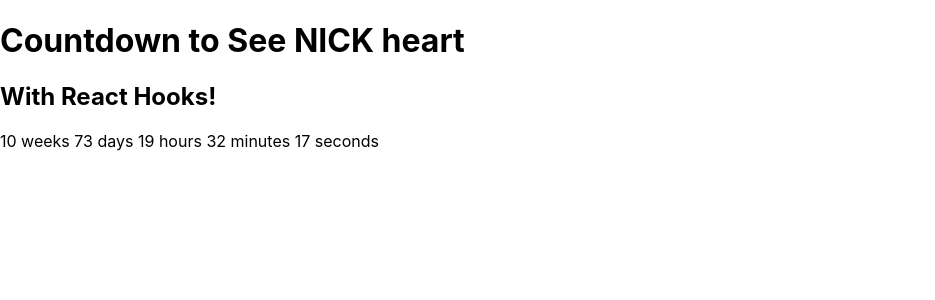
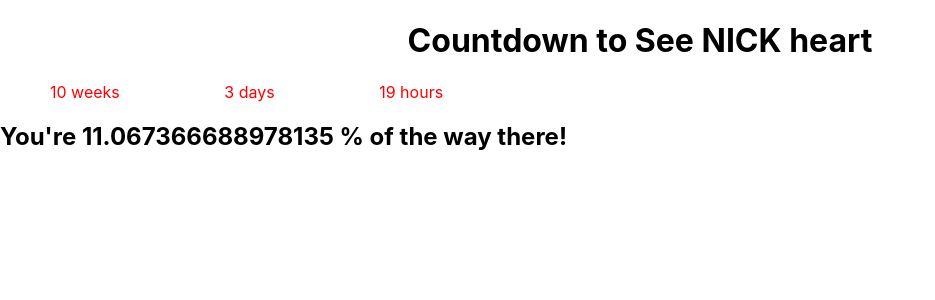
Before and after one commit to brykka/countdown-react, a React (Create React App) app: page / in a window 1280 px wide. Shown: the top 300 px of the page, without its empty margins (0-935 px from the left). Built offline with nearby package versions, Linux system fonts and the light colour scheme.

Commit message:
adding percentage

```diff
--- a/src/App.css
+++ b/src/App.css
@@ -1,38 +1,8 @@
-.App {
+h1 {
   text-align: center;
 }
 
-.App-logo {
-  height: 40vmin;
-  pointer-events: none;
+span {
+  color: red;
+  padding: 50px;
 }
-
-@media (prefers-reduced-motion: no-preference) {
-  .App-logo {
-    animation: App-logo-spin infinite 20s linear;
-  }
-}
-
-.App-header {
-  background-color: #282c34;
-  min-height: 100vh;
-  display: flex;
-  flex-direction: column;
-  align-items: center;
-  justify-content: center;
-  font-size: calc(10px + 2vmin);
-  color: white;
-}
-
-.App-link {
-  color: #61dafb;
-}
-
-@keyframes App-logo-spin {
-  from {
-    transform: rotate(0deg);
-  }
-  to {
-    transform: rotate(360deg);
-  }
-}
--- a/src/App.js
+++ b/src/App.js
@@ -1,21 +1,23 @@
 import React, { useEffect, useState } from "react";
 import ReactDOM from "react-dom";
+import "./App.css";
 
 function CountdownTimer() {
   const calculateTimeLeft = () => {
     const difference = +new Date("2020-03-27") - +new Date();
+
     let timeLeft = {};
 
     if (difference > 0) {
       timeLeft = {
         weeks: Math.floor(difference / (1000 * 60 * 60 * 24) / 7),
-        days: Math.floor(difference / (1000 * 60 * 60 * 24)),
+        days: Math.floor(difference / (1000 * 60 * 60 * 24) % 7),
         hours: Math.floor((difference / (1000 * 60 * 60)) % 24),
-        minutes: Math.floor((difference / 1000 / 60) % 60),
-        seconds: Math.floor((difference / 1000) % 60)
+        // minutes: Math.floor((difference / 1000 / 60) % 60),
+        // seconds: Math.floor((difference / 1000) % 60)
+        // Event.value = Math.floor((diff/oneDay)/7) + " weeks, " + ((diff/oneDay)%7) + " days"
       };
     }
-
     return timeLeft;
   };
 
@@ -41,11 +43,17 @@
     );
   });
 
+
+  const startDate = +new Date("2020-01-04");
+  const finishDate = +new Date("2020-03-27");
+  const todayDate = +new Date();
+  const percentageDone = 100 * (todayDate - startDate) / (finishDate - startDate) ;
+
   return (
     <div>
       <h1>Countdown to See NICK heart </h1>
-      <h2>With React Hooks!</h2>
       {timerComponents.length ? timerComponents : <span>Time To See NICK</span>}
+      <h2>You're {percentageDone} % of the way there!</h2>
     </div>
   );
 }
```
